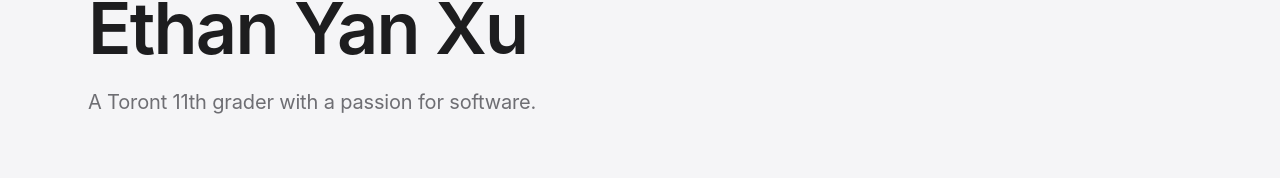
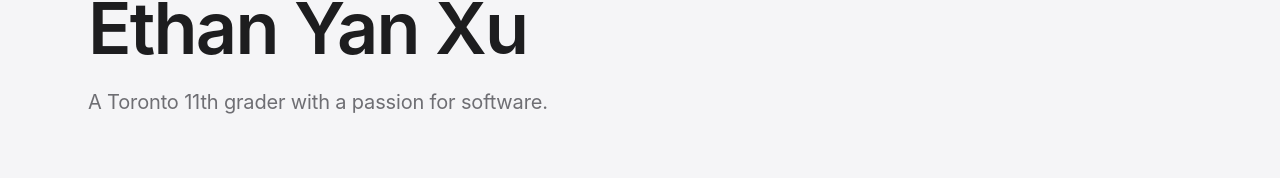
Before and after one commit to OoEthanoO/me, a Next.js app: page / in a window 1280 px wide. Shown: the part 132-310 px from the top of the page. Built offline with nearby package versions, Linux system fonts and the light colour scheme.

Commit message:
Fix typo in the description on the Home page

```diff
--- a/app/page.tsx
+++ b/app/page.tsx
@@ -13,7 +13,7 @@ export default function Home() {
             Ethan Yan Xu
           </h1>
           <p className="mt-6 text-xl text-[#6e6e73] max-w-2xl">
-            A Toront 11th grader with a passion for software.
+            A Toronto 11th grader with a passion for software.
           </p>
           <div className="mt-10"></div>
         </header>
```
